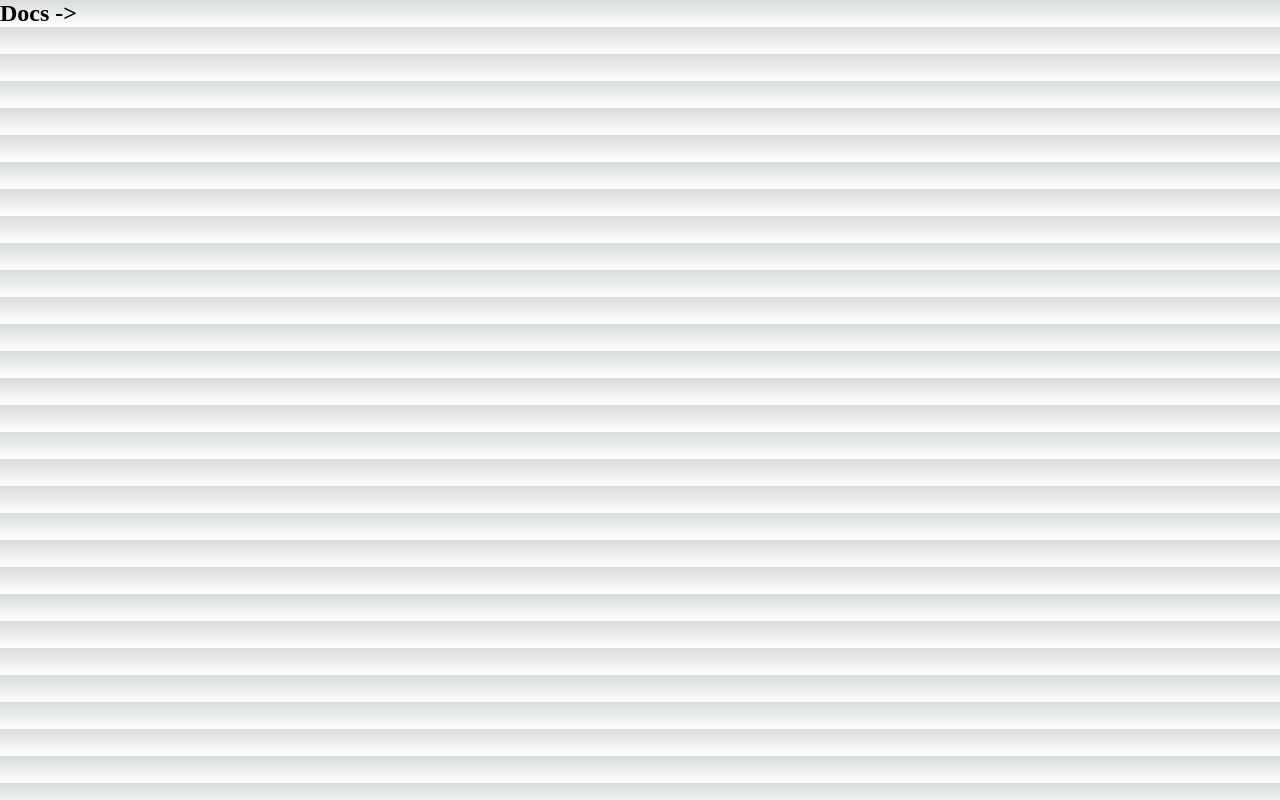
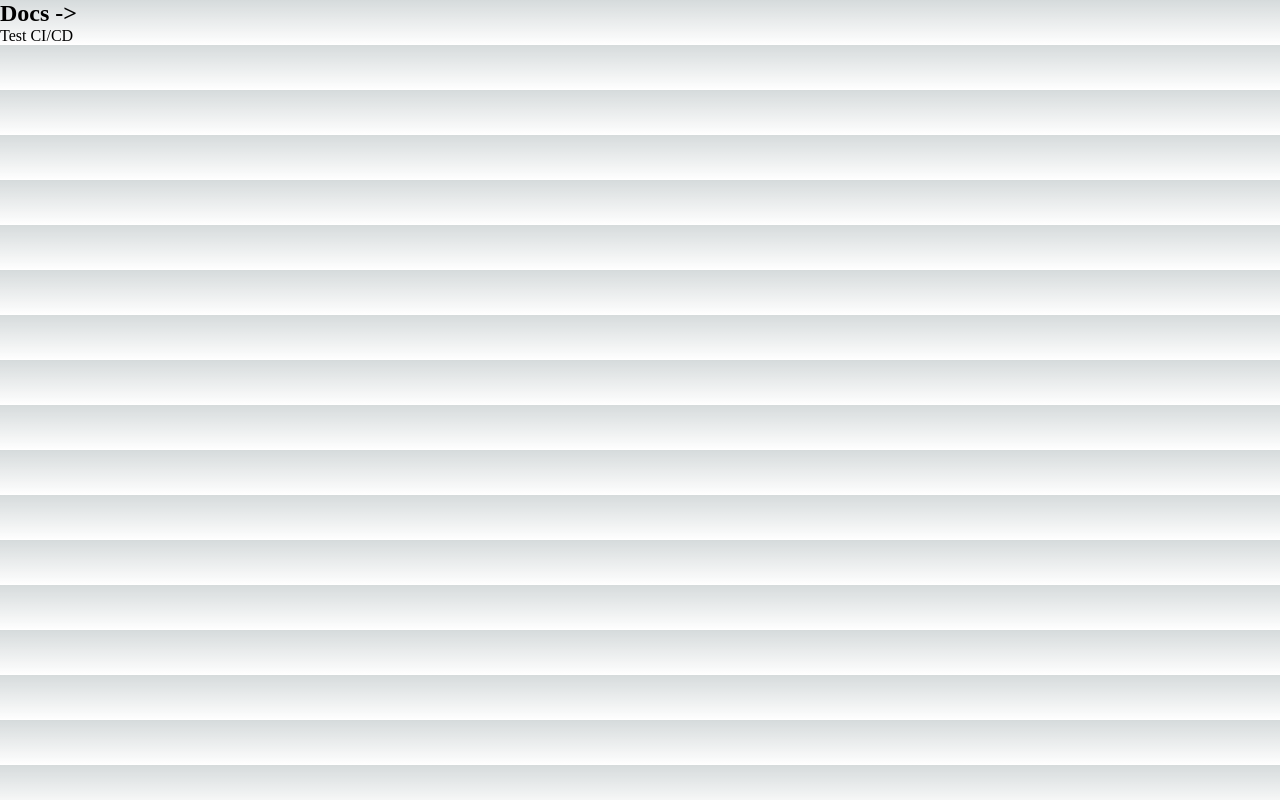
Before and after one commit to User-960/ci-cd, a Next.js app: page / in a window 1280 px wide. Built offline with nearby package versions, Linux system fonts and the light colour scheme.

Commit message:
feat: add text

```diff
--- a/src/components/screens/home/Home.tsx
+++ b/src/components/screens/home/Home.tsx
@@ -11,6 +11,7 @@ const Home: FC = () => {
       <h2 data-testid="title-docs">
         Docs <span>-&gt;</span>
       </h2>
+      <p>Test CI/CD</p>
     </>
   )
 }
```
